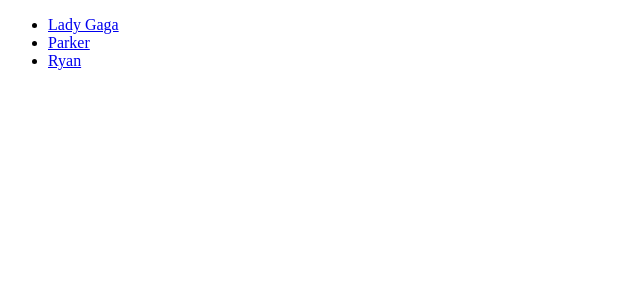
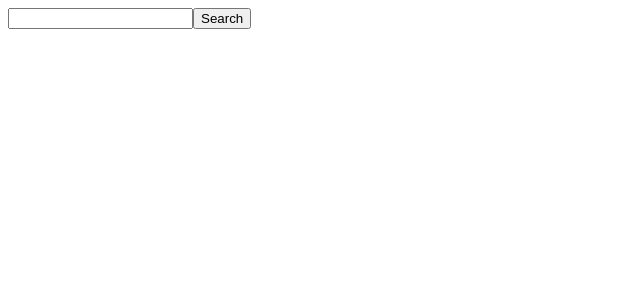
Before and after one commit to mcnadams/artist-search, a React app: page /artists in a window 1280 px wide. Shown: the top 300 px of the page, without its empty margins (0-640 px from the left). Built offline with nearby package versions, Linux system fonts and the light colour scheme.

Commit message:
artists!

```diff
--- a/src/components/App.js
+++ b/src/components/App.js
@@ -9,7 +9,7 @@
 export default function App() {
   return (
     <Router>
-      <Route path="/artists" component={Search} />
+      <Route path="/" component={Search} />
     </Router>
   );
 }
--- a/src/containers/artist/Search.js
+++ b/src/containers/artist/Search.js
@@ -1,27 +1,35 @@
-import React from 'react';
+import React, { PureComponent } from 'react';
 import Artists from '../../components/artist/Artists';
+import { getArtists } from '../../services/musicBrainzApi';
 
-export default function Search() {
-  const artists = [
-    {
-      name: 'Lady Gaga',
-      id: 1
-    },
-    {
-      name: 'Parker',
-      id: 2
-    },
-    {
-      name: 'Ryan',
-      id: 3
+export default class Search extends PureComponent {
+  state = {
+    artists: [],
+    artist: ''
+  }
+
+  handleChange = ({ target }) => {
+    this.setState({ [target.name]: target.value });
+  }
+
+    fetchArtists = (event) => {
+      event.preventDefault();
+      getArtists(this.state.artist)
+        .then(artists => {
+          this.setState({ artists });
+          console.log(this.state.artists);
+        });
     }
-  ];
 
-  return (
-    // <form>
-    //   <input type="text" name="text"></input>
-    //   <button>Search</button>
-    // </form>
-    <Artists artists={artists} />
-  );
+    render() {
+      return (
+      <>
+        <form onSubmit={this.fetchArtists}>
+          <input type="text" name="artist" onChange={this.handleChange}></input>
+          <button>Search</button>
+        </form>
+        <Artists artists={this.state.artists} />
+      </>
+      );
+    }
 }
--- /dev/null
+++ b/src/services/musicBrainzApi.js
@@ -0,0 +1,10 @@
+export const getArtists = (artist) => {
+  return fetch(`http://musicbrainz.org/ws/2/artist?query=${artist}&fmt=json&limit=25`)
+    .then(res => res.json())
+    .then((results) => {
+      return results.artists;
+    });
+};
+
+
+// http://musicbrainz.org/ws/2/artist?query=<SEARCH>&fmt=json&limit=25
```
Also changed, not shown: src/services/musicBrainsApi.js (deleted).
